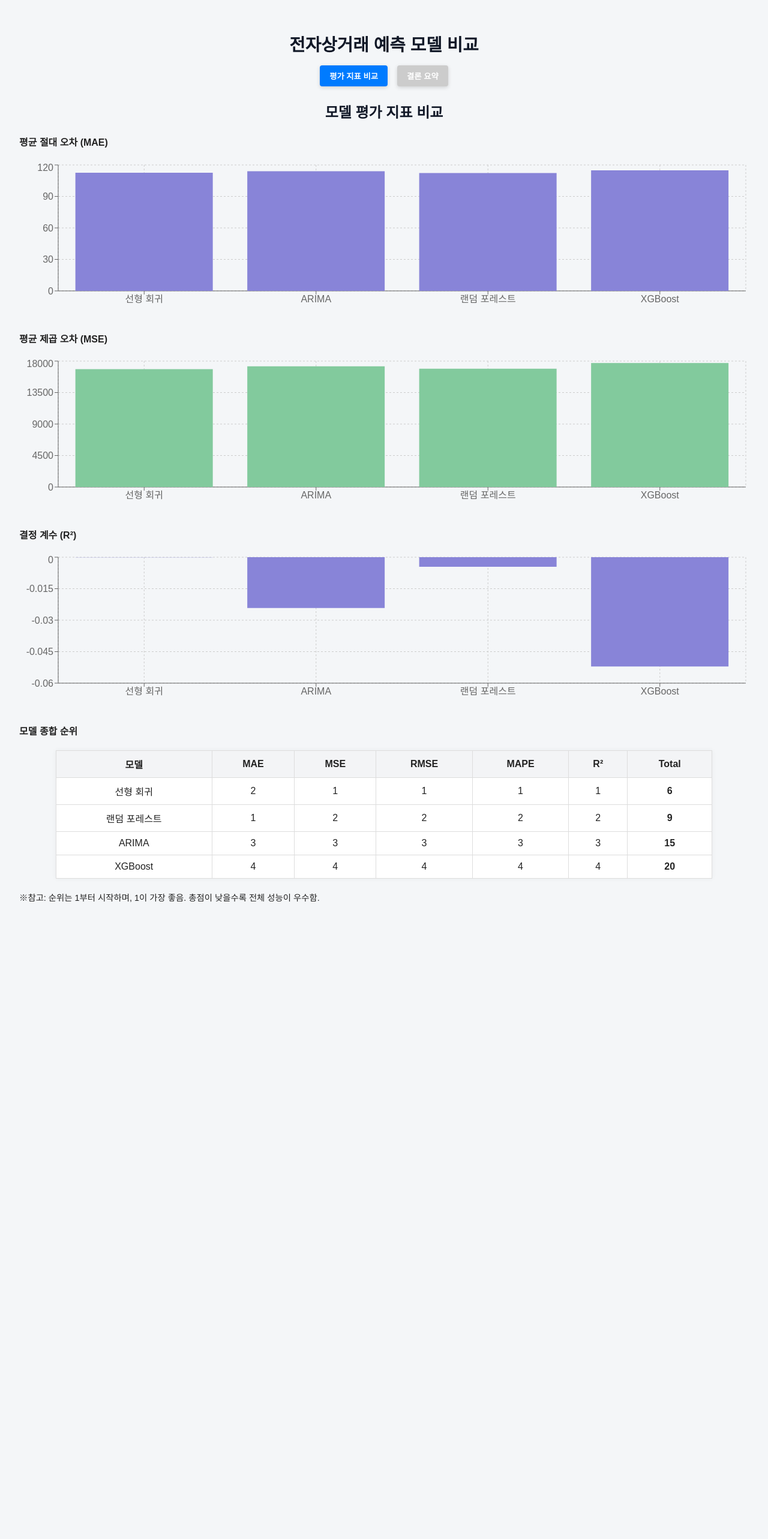
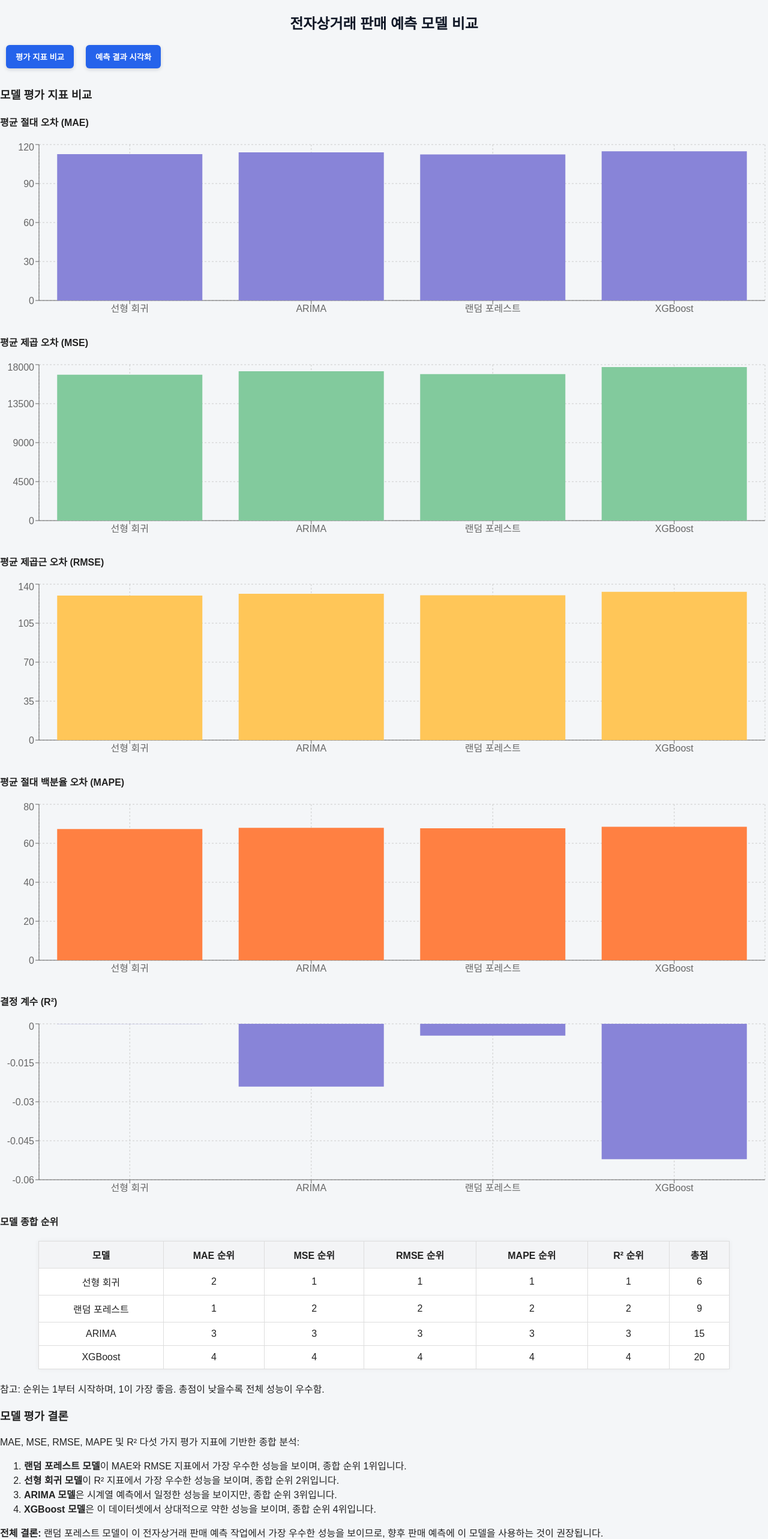
Before and after one commit to JoeyAJ/forecast-dashboard, a React (Create React App) app: page / in a window 1280 px wide. Shown: the top 2566 px of the page at 60% size. Before the commit the page ends 1570 px from the top, so only its background shows below. Built offline with nearby package versions, Linux system fonts and the light colour scheme; the HTML template or start-up script is replaced by a standard one.

Commit message:
Update ModelComparisonDashboard.js

```diff
--- a/src/ModelComparisonDashboard.js
+++ b/src/ModelComparisonDashboard.js
@@ -7,6 +7,7 @@ import {
 const ModelComparisonDashboard = () => {
   const [activeTab, setActiveTab] = useState('metrics');
 
+  // 모델 평가 지표 데이터
   const metricsData = {
     models: ["선형 회귀", "ARIMA", "랜덤 포레스트", "XGBoost"],
     MAE: [112.56, 114.04, 112.35, 114.84],
@@ -16,6 +17,7 @@ const ModelComparisonDashboard = () => {
     R2: [-0.00008, -0.02420, -0.00458, -0.05209]
   };
 
+  // 차트 데이터 준비
   const prepareMetricsData = (metricName) => {
     return metricsData.models.map((model, index) => ({
       name: model,
@@ -23,14 +25,39 @@ const ModelComparisonDashboard = () => {
     }));
   };
 
+  // 예측 결과 데이터 준비
+  const actualValues = [400, 496, 215, 409, 461, 71, 360, 157, 457, 450, 239, 356, 100, 112, 491, 473, 118, 307, 473, 278, 152, 423, 300, 368, 390, 218, 129, 454, 378, 342, 262, 207, 53, 408, 442, 249, 384, 444, 146, 211, 112, 169, 208, 190, 129, 162, 437, 276, 481, 407];
+
+  const lrValues = [269.88, 255.15, 261.88, 279.33, 269.73, 270.26, 254.13, 262.14, 271.22, 273.09, 269.00, 280.82, 280.18, 262.88, 259.90, 280.82, 274.91, 284.66, 272.25, 272.93, 269.40, 268.17, 266.03, 267.41, 276.83, 280.20, 267.66, 261.52, 272.00, 272.44, 274.03, 268.64, 269.11, 272.53, 262.22, 274.60, 264.78, 256.62, 271.87, 264.36, 267.04, 272.18, 267.80, 270.96, 269.71, 266.18, 271.10, 267.57, 273.61, 267.85];
+
+  const arimaValues = [256.33, 258.00, 281.80, 256.33, 258.38, 280.30, 249.70, 259.25, 278.01, 270.38, 283.88, 253.35, 259.40, 263.50, 256.29, 290.71, 288.01, 245.73, 256.01, 288.10, 265.76, 249.02, 274.88, 278.02, 261.68, 271.29, 259.06, 254.21, 280.59, 282.88, 258.12, 260.33, 260.84, 260.28, 279.66, 291.19, 257.34, 261.12, 277.20, 254.72, 253.98, 271.13, 269.12, 277.75, 272.77, 267.43, 270.29, 286.20, 276.24, 265.50];
+
+  const rfValues = [264.32, 262.04, 269.30, 252.97, 265.53, 271.12, 280.49, 247.06, 271.20, 272.61, 268.48, 270.99, 268.03, 275.14, 268.93, 287.22, 272.90, 286.70, 256.86, 261.60, 272.64, 254.88, 280.06, 264.84, 283.88, 256.91, 267.26, 281.44, 275.64, 273.09, 264.61, 263.86, 267.09, 264.66, 265.87, 280.11, 283.90, 271.72, 268.39, 261.37, 269.17, 274.48, 268.17, 276.82, 259.48, 265.26, 276.49, 263.42, 265.21, 257.08];
+
+  const xgbValues = [263.18, 289.58, 264.62, 239.72, 239.65, 267.47, 227.60, 281.55, 262.82, 245.59, 266.73, 251.52, 194.45, 271.00, 276.63, 351.39, 278.62, 300.96, 276.16, 258.92, 309.48, 254.86, 242.29, 220.92, 385.01, 275.58, 268.40, 260.81, 268.30, 263.85, 268.43, 246.93, 272.70, 309.68, 281.55, 269.90, 268.12, 264.37, 279.56, 220.12, 265.50, 275.47, 277.51, 282.09, 266.01, 257.99, 296.00, 245.45, 282.42, 256.45];
+
+  const predictionData = Array(50).fill().map((_, i) => ({
+    index: i,
+    actual: actualValues[i],
+    linearRegression: lrValues[i],
+    arima: arimaValues[i],
+    randomForest: rfValues[i],
+    xgboost: xgbValues[i]
+  }));
+
+  // 모델 지표 순위 계산
   const rankMetrics = () => {
     const metrics = ['MAE', 'MSE', 'RMSE', 'MAPE', 'R2'];
     const ranks = {};
-    metricsData.models.forEach(model => (ranks[model] = { total: 0 }));
+
+    metricsData.models.forEach(model => {
+      ranks[model] = { total: 0 };
+    });
 
     metrics.forEach(metric => {
       const values = metricsData[metric];
       const sorted = [...values].sort((a, b) => metric === 'R2' ? b - a : a - b);
+
       values.forEach((value, index) => {
         const model = metricsData.models[index];
         const rank = sorted.indexOf(value) + 1;
@@ -39,135 +66,232 @@ const ModelComparisonDashboard = () => {
       });
     });
 
-    return Object.entries(ranks).map(([model, scores]) => ({ model, ...scores }))
-      .sort((a, b) => a.total - b.total);
+    return Object.entries(ranks).map(([model, scores]) => ({
+      model,
+      ...scores
+    })).sort((a, b) => a.total - b.total);
   };
 
-  const renderMetricsCharts = () => (
-    <div>
-      <h2>모델 평가 지표 비교</h2>
+  // 평가 지표 차트 렌더링
+  const renderMetricsCharts = () => {
+    const barColors = ['#8884d8', '#82ca9d', '#ffc658', '#ff8042'];
 
-      <div style={{ marginBottom: '2rem' }}>
-        <h4>평균 절대 오차 (MAE)</h4>
-        <ResponsiveContainer width="100%" height={250}>
+    return (
+      <div className="metrics-charts">
+        <h3 className="text-xl font-bold mb-4 text-center">모델 평가 지표 비교</h3>
+
+        {/* MAE 차트 */}
+        <div className="mb-8">
+          <h4 className="text-lg font-semibold mb-2">평균 절대 오차 (MAE)</h4>
+          <ResponsiveContainer width="100%" height={300}>
             <BarChart data={prepareMetricsData('MAE')}>
               <CartesianGrid strokeDasharray="3 3" />
               <XAxis dataKey="name" />
               <YAxis />
-            <Tooltip />
+              <Tooltip formatter={(value) => [value.toFixed(2), 'MAE']} />
               <Bar dataKey="value" fill="#8884d8" />
             </BarChart>
           </ResponsiveContainer>
         </div>
 
-      <div style={{ marginBottom: '2rem' }}>
-        <h4>평균 제곱 오차 (MSE)</h4>
-        <ResponsiveContainer width="100%" height={250}>
+        {/* MSE 차트 */}
+        <div className="mb-8">
+          <h4 className="text-lg font-semibold mb-2">평균 제곱 오차 (MSE)</h4>
+          <ResponsiveContainer width="100%" height={300}>
             <BarChart data={prepareMetricsData('MSE')}>
               <CartesianGrid strokeDasharray="3 3" />
               <XAxis dataKey="name" />
               <YAxis />
-            <Tooltip />
+              <Tooltip formatter={(value) => [value.toFixed(2), 'MSE']} />
               <Bar dataKey="value" fill="#82ca9d" />
             </BarChart>
           </ResponsiveContainer>
         </div>
 
-      <div style={{ marginBottom: '2rem' }}>
-        <h4>결정 계수 (R²)</h4>
-        <ResponsiveContainer width="100%" height={250}>
+        {/* RMSE 차트 */}
+        <div className="mb-8">
+          <h4 className="text-lg font-semibold mb-2">평균 제곱근 오차 (RMSE)</h4>
+          <ResponsiveContainer width="100%" height={300}>
+            <BarChart data={prepareMetricsData('RMSE')}>
+              <CartesianGrid strokeDasharray="3 3" />
+              <XAxis dataKey="name" />
+              <YAxis />
+              <Tooltip formatter={(value) => [value.toFixed(2), 'RMSE']} />
+              <Bar dataKey="value" fill="#ffc658" />
+            </BarChart>
+          </ResponsiveContainer>
+        </div>
+
+        {/* MAPE 차트 */}
+        <div className="mb-8">
+          <h4 className="text-lg font-semibold mb-2">평균 절대 백분율 오차 (MAPE)</h4>
+          <ResponsiveContainer width="100%" height={300}>
+            <BarChart data={prepareMetricsData('MAPE')}>
+              <CartesianGrid strokeDasharray="3 3" />
+              <XAxis dataKey="name" />
+              <YAxis />
+              <Tooltip formatter={(value) => [value.toFixed(2) + '%', 'MAPE']} />
+              <Bar dataKey="value" fill="#ff8042" />
+            </BarChart>
+          </ResponsiveContainer>
+        </div>
+
+        {/* R² 차트 */}
+        <div className="mb-8">
+          <h4 className="text-lg font-semibold mb-2">결정 계수 (R²)</h4>
+          <ResponsiveContainer width="100%" height={300}>
             <BarChart data={prepareMetricsData('R2')}>
               <CartesianGrid strokeDasharray="3 3" />
               <XAxis dataKey="name" />
               <YAxis />
-            <Tooltip />
+              <Tooltip formatter={(value) => [value.toFixed(5), 'R²']} />
               <Bar dataKey="value" fill="#8884d8" />
             </BarChart>
           </ResponsiveContainer>
         </div>
 
-      <div style={{ marginBottom: '2rem' }}>
-        <h4>모델 종합 순위</h4>
-        <table border="1" cellPadding="8">
+        {/* 모델 순위 테이블 */}
+        <div className="mb-8">
+          <h4 className="text-lg font-semibold mb-2">모델 종합 순위</h4>
+          <div className="overflow-x-auto">
+            <table className="min-w-full bg-white border border-gray-300">
               <thead>
                 <tr>
-              <th>모델</th>
-              <th>MAE</th>
-              <th>MSE</th>
-              <th>RMSE</th>
-              <th>MAPE</th>
-              <th>R²</th>
-              <th>Total</th>
+                  <th className="py-2 px-4 border-b">모델</th>
+                  <th className="py-2 px-4 border-b">MAE 순위</th>
+                  <th className="py-2 px-4 border-b">MSE 순위</th>
+                  <th className="py-2 px-4 border-b">RMSE 순위</th>
+                  <th className="py-2 px-4 border-b">MAPE 순위</th>
+                  <th className="py-2 px-4 border-b">R² 순위</th>
+                  <th className="py-2 px-4 border-b">총점</th>
                 </tr>
               </thead>
               <tbody>
-            {rankMetrics().map((r, i) => (
-              <tr key={i}>
-                <td>{r.model}</td>
-                <td>{r.MAE}</td>
-                <td>{r.MSE}</td>
-                <td>{r.RMSE}</td>
-                <td>{r.MAPE}</td>
-                <td>{r.R2}</td>
-                <td><strong>{r.total}</strong></td>
+                {rankMetrics().map((item, index) => (
+                  <tr key={index} className={index % 2 === 0 ? 'bg-gray-50' : 'bg-white'}>
+                    <td className="py-2 px-4 border-b font-semibold">{item.model}</td>
+                    <td className="py-2 px-4 border-b text-center">{item.MAE}</td>
+                    <td className="py-2 px-4 border-b text-center">{item.MSE}</td>
+                    <td className="py-2 px-4 border-b text-center">{item.RMSE}</td>
+                    <td className="py-2 px-4 border-b text-center">{item.MAPE}</td>
+                    <td className="py-2 px-4 border-b text-center">{item.R2}</td>
+                    <td className="py-2 px-4 border-b text-center font-bold">{item.total}</td>
                   </tr>
                 ))}
               </tbody>
             </table>
-        <p style={{ fontSize: '0.9rem', marginTop: '0.5rem' }}>※참고: 순위는 1부터 시작하며, 1이 가장 좋음. 총점이 낮을수록 전체 성능이 우수함.</p>
+          </div>
+          <p className="text-sm mt-2 text-gray-600">참고: 순위는 1부터 시작하며, 1이 가장 좋음. 총점이 낮을수록 전체 성능이 우수함.</p>
         </div>
       </div>
     );
+  };
 
-  const renderConclusion = () => (
-    <div style={{ marginTop: '2rem', padding: '1.5rem', backgroundColor: '#f9f9f9', borderRadius: '8px' }}>
-      <h3>모델 평가 결론</h3>
-      <ol>
-        <li><strong>랜덤 포레스트 모델</strong>이 MAE와 RMSE 지표에서 가장 우수한 성능을 보임</li>
-        <li><strong>선형 회귀</strong>는 R² 지표에서 가장 높았음</li>
-        <li><strong>ARIMA</strong>는 중간 성능</li>
-        <li><strong>XGBoost</strong>는 상대적으로 낮은 성능</li>
-      </ol>
-      <p><strong>전체 결론:</strong> 랜덤 포레스트가 전반적으로 가장 적합함</p>
+  // 예측 시각화 렌더링
+  const renderPredictionCharts = () => {
+    return (
+      <div className="prediction-charts">
+        <h3 className="text-xl font-bold mb-4 text-center">모델 예측 결과 시각화</h3>
+
+        {/* 예측 결과 차트 */}
+        <div className="mb-8">
+          <h4 className="text-lg font-semibold mb-2">각 모델 예측 결과 비교 (첫 50개 샘플)</h4>
+          <ResponsiveContainer width="100%" height={400}>
+            <LineChart data={predictionData}>
+              <CartesianGrid strokeDasharray="3 3" />
+              <XAxis dataKey="index" label={{ value: '샘플 인덱스', position: 'insideBottom', offset: -5 }} />
+              <YAxis label={{ value: '판매 예측값', angle: -90, position: 'insideLeft' }} />
+              <Tooltip />
+              <Legend />
+              <Line type="monotone" dataKey="actual" stroke="#000000" name="실제값" strokeWidth={2} dot={false} />
+              <Line type="monotone" dataKey="linearRegression" stroke="#8884d8" name="선형 회귀" strokeWidth={1} dot={false} />
+              <Line type="monotone" dataKey="arima" stroke="#82ca9d" name="ARIMA" strokeWidth={1} dot={false} />
+              <Line type="monotone" dataKey="randomForest" stroke="#ffc658" name="랜덤 포레스트" strokeWidth={1} dot={false} />
+              <Line type="monotone" dataKey="xgboost" stroke="#ff8042" name="XGBoost" strokeWidth={1} dot={false} />
+            </LineChart>
+          </ResponsiveContainer>
+        </div>
+
+        {/* 모델 오차 차트 */}
+        <div className="mb-8">
+          <h4 className="text-lg font-semibold mb-2">각 모델 예측 오차</h4>
+          <ResponsiveContainer width="100%" height={400}>
+            <ComposedChart data={predictionData.map(item => ({
+              index: item.index,
+              linearRegression: item.actual - item.linearRegression,
+              arima: item.actual - item.arima,
+              randomForest: item.actual - item.randomForest,
+              xgboost: item.actual - item.xgboost
+            }))}>
+              <CartesianGrid strokeDasharray="3 3" />
+              <XAxis dataKey="index" label={{ value: '샘플 인덱스', position: 'insideBottom', offset: -5 }} />
+              <YAxis label={{ value: '예측 오차 (실제값 - 예측값)', angle: -90, position: 'insideLeft' }} />
+              <Tooltip />
+              <Legend />
+              <Line type="monotone" dataKey="linearRegression" stroke="#8884d8" name="선형 회귀 오차" dot={false} />
+              <Line type="monotone" dataKey="arima" stroke="#82ca9d" name="ARIMA 오차" dot={false} />
+              <Line type="monotone" dataKey="randomForest" stroke="#ffc658" name="랜덤 포레스트 오차" dot={false} />
+              <Line type="monotone" dataKey="xgboost" stroke="#ff8042" name="XGBoost 오차" dot={false} />
+            </ComposedChart>
+          </ResponsiveContainer>
+        </div>
+
+        {/* 실제값 vs 예측값 산점도 */}
+        <div className="mb-8">
+          <h4 className="text-lg font-semibold mb-2">실제값과 예측값 산점도 (랜덤 포레스트 모델)</h4>
+          <ResponsiveContainer width="100%" height={400}>
+            <ComposedChart data={predictionData}>
+              <CartesianGrid strokeDasharray="3 3" />
+              <XAxis dataKey="actual" label={{ value: '실제값', position: 'insideBottom', offset: -5 }} />
+              <YAxis label={{ value: '예측값', angle: -90, position: 'insideLeft' }} />
+              <Tooltip />
+              <Legend />
+              <Scatter name="랜덤 포레스트 예측" dataKey="randomForest" fill="#ffc658" />
+              <Line type="monotone" dataKey="actual" stroke="#ff0000" name="완벽 예측선" strokeWidth={2} dot={false} />
+            </ComposedChart>
+          </ResponsiveContainer>
+        </div>
       </div>
     );
+  };
 
   return (
-    <div style={{ padding: '2rem' }}>
-      <h2 style={{ textAlign: 'center', fontSize: '1.8rem', marginBottom: '1rem' }}>
-        전자상거래 예측 모델 비교
-      </h2>
+    <div className="p-4">
+      <h2 className="text-2xl font-bold mb-6 text-center">전자상거래 판매 예측 모델 비교</h2>
 
-      <div style={{ display: 'flex', justifyContent: 'center', marginBottom: '1.5rem' }}>
+      {/* 탭 전환 */}
+      <div className="flex justify-center mb-6">
         <button
+          className={`px-4 py-2 mx-2 rounded ${activeTab === 'metrics' ? 'bg-blue-500 text-white' : 'bg-gray-200'}`}
           onClick={() => setActiveTab('metrics')}
-          style={{
-            padding: '0.5rem 1rem',
-            margin: '0 0.5rem',
-            backgroundColor: activeTab === 'metrics' ? '#007bff' : '#ccc',
-            color: '#fff',
-            border: 'none',
-            borderRadius: '4px'
-          }}
         >
           평가 지표 비교
         </button>
         <button
-          onClick={() => setActiveTab('conclusion')}
-          style={{
-            padding: '0.5rem 1rem',
-            margin: '0 0.5rem',
-            backgroundColor: activeTab === 'conclusion' ? '#007bff' : '#ccc',
-            color: '#fff',
-            border: 'none',
-            borderRadius: '4px'
-          }}
+          className={`px-4 py-2 mx-2 rounded ${activeTab === 'predictions' ? 'bg-blue-500 text-white' : 'bg-gray-200'}`}
+          onClick={() => setActiveTab('predictions')}
         >
-          결론 요약
+          예측 결과 시각화
         </button>
       </div>
 
-      {activeTab === 'metrics' ? renderMetricsCharts() : renderConclusion()}
+      {/* 콘텐츠 영역 */}
+      <div className="content-area">
+        {activeTab === 'metrics' ? renderMetricsCharts() : renderPredictionCharts()}
+      </div>
+
+      {/* 모델 결론 */}
+      <div className="mt-8 p-6 bg-gray-50 rounded-lg">
+        <h3 className="text-xl font-bold mb-4">모델 평가 결론</h3>
+        <p className="mb-2">MAE, MSE, RMSE, MAPE 및 R² 다섯 가지 평가 지표에 기반한 종합 분석:</p>
+        <ol className="list-decimal ml-6 space-y-2">
+          <li><strong>랜덤 포레스트 모델</strong>이 MAE와 RMSE 지표에서 가장 우수한 성능을 보이며, 종합 순위 1위입니다.</li>
+          <li><strong>선형 회귀 모델</strong>이 R² 지표에서 가장 우수한 성능을 보이며, 종합 순위 2위입니다.</li>
+          <li><strong>ARIMA 모델</strong>은 시계열 예측에서 일정한 성능을 보이지만, 종합 순위 3위입니다.</li>
+          <li><strong>XGBoost 모델</strong>은 이 데이터셋에서 상대적으로 약한 성능을 보이며, 종합 순위 4위입니다.</li>
+        </ol>
+        <p className="mt-4"><strong>전체 결론:</strong> 랜덤 포레스트 모델이 이 전자상거래 판매 예측 작업에서 가장 우수한 성능을 보이므로, 향후 판매 예측에 이 모델을 사용하는 것이 권장됩니다.</p>
+      </div>
     </div>
   );
 };
```
Lines whose indentation alone changed are shown as unchanged.
